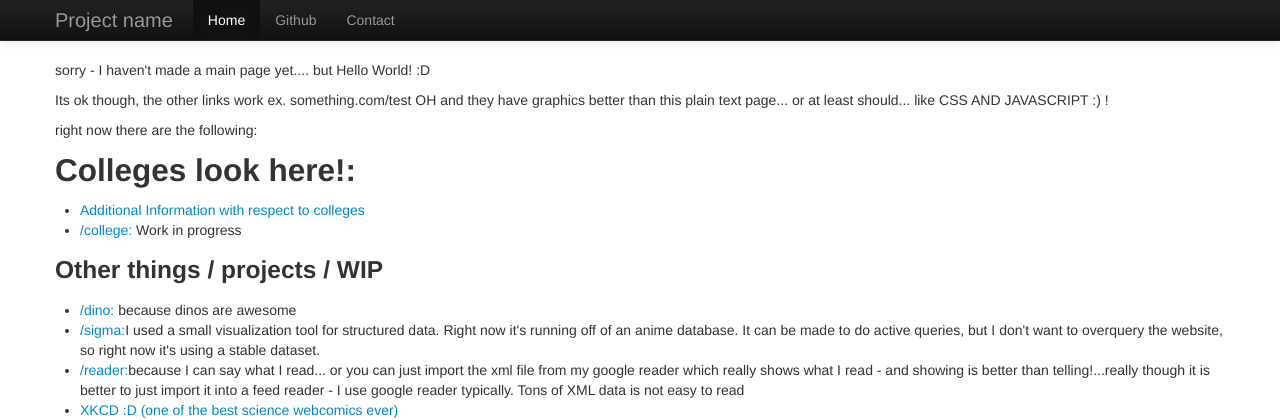
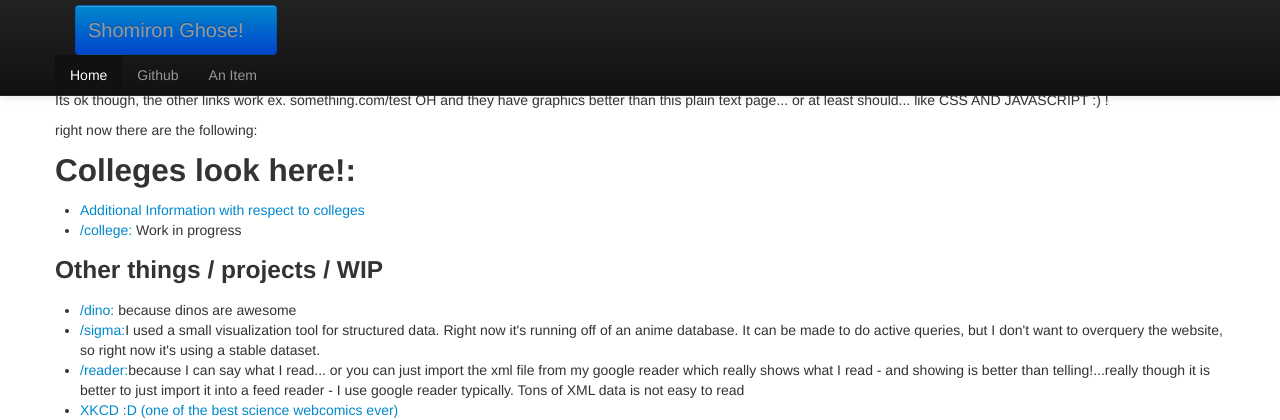
Before and after one commit to RONNCC/Heroku_GraphVis, a Flask app: page / in a window 1280 px wide. Shown: the top 420 px of the page. Run offline with Flask 2, Linux system fonts and the light colour scheme.

Commit message:
fixed top

```diff
--- a/templates/hello.html
+++ b/templates/hello.html
@@ -18,12 +18,12 @@
             <span class="icon-bar"></span>
             <span class="icon-bar"></span>
           </a>
-          <a class="brand" href="#">Project name</a>
+          <a class="brand" href="#"><button class="btn btn-primary" type="button">Shomiron Ghose!</a></button>
           <div class="nav-collapse collapse">
             <ul class="nav">
               <li class="active"><a href="#">Home</a></li>
               <li><a href="www.github.com/RONNCC">Github</a></li>
-              <li><a href="#contact">Contact</a></li>
+              <li><a href="#">An Item</a></li>
             </ul>
           </div><!--/.nav-collapse -->
         </div>
```
